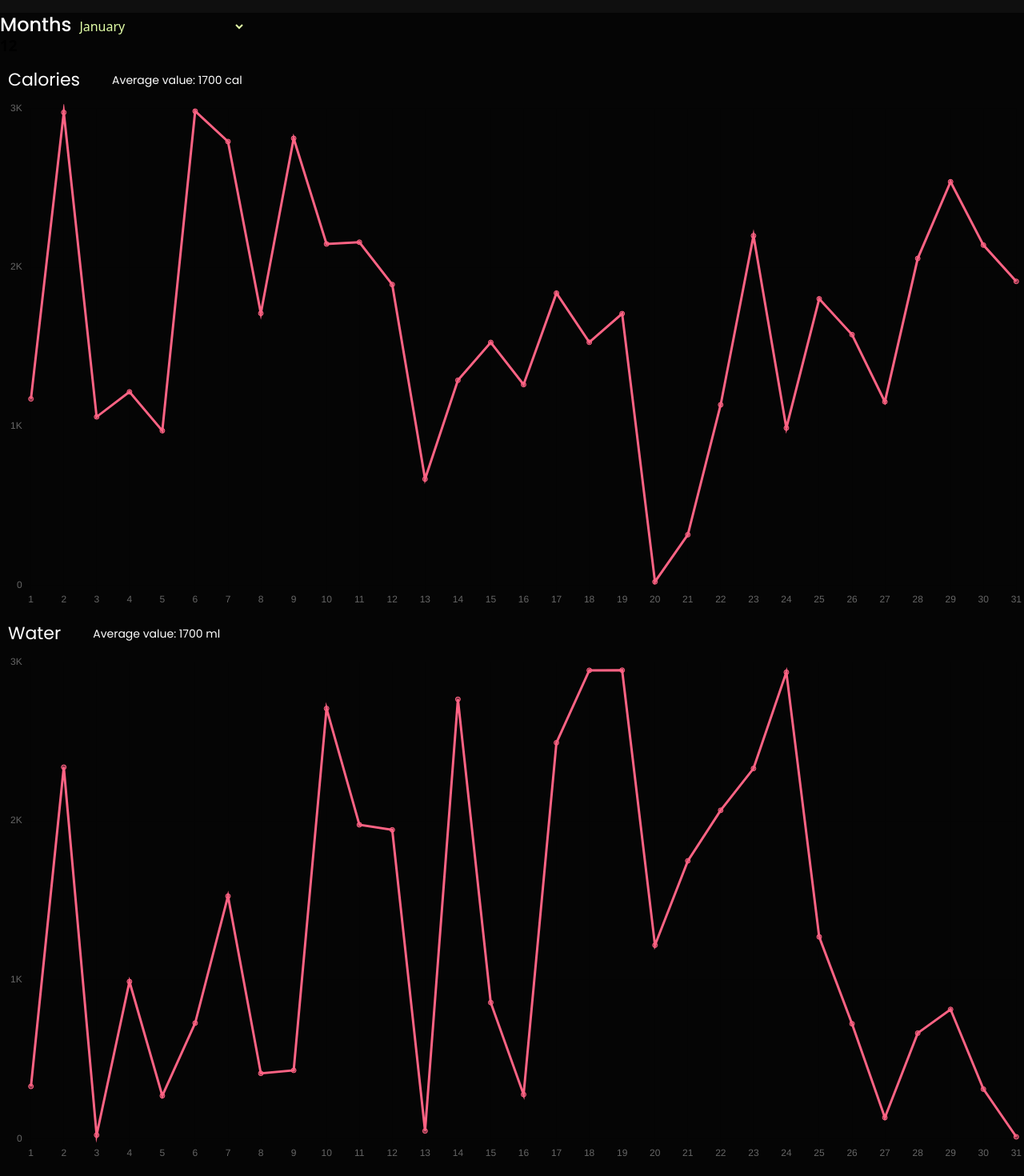
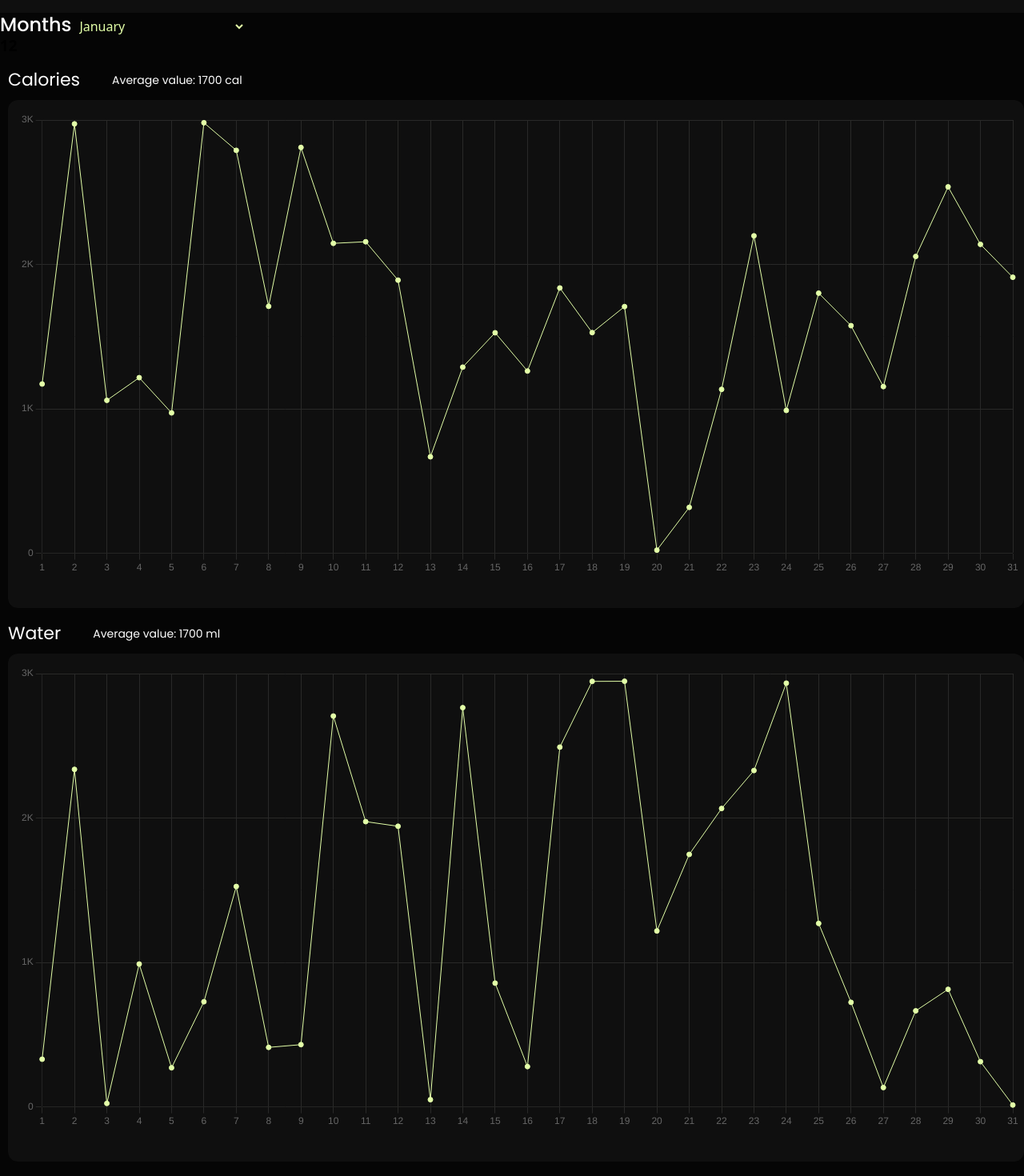
Before and after one commit to AnnaHort/HealthyHub, a React (Vite) app: page /HealthyHub/dashboard in a window 1280 px wide. Shown: the part 80-1550 px from the top of the page at 80% size. Built offline with nearby package versions, Linux system fonts and the light colour scheme.

Commit message:
I've added indents for the chart, a grid, and changed styles for the graph line.

```diff
--- a/src/components/Dashboard/Line/calories.jsx
+++ b/src/components/Dashboard/Line/calories.jsx
@@ -24,7 +24,7 @@ ChartJS.register(
 import styled from 'styled-components';
 
 const Container = styled.div`
-padding-left: 10px;
+  margin-left: 10px;
   overflow-y: auto;
 `;
 
@@ -56,14 +56,14 @@ const CaloriesDesc = styled.p`
 `;
 
 const ChartsContainer = styled.div`
+  display: flex;
+  min-width: 676px;
+  width: 100%;
+  margin: 0 auto;
   border-radius: 12px;
   overflow-x: auto;
   overflow-y: hidden;
   white-space: nowrap;
-  min-width: 676px;
-  width: 100%;
-  margin: 0 auto;
-  display: flex;
 `;
 
 const CaloriesDashboard = () => {
@@ -78,14 +78,15 @@ const CaloriesDashboard = () => {
     scales: {
       x: {
         beginAtZero: true,
-      grid: {
-        display: true, // Отображение сетки по оси X
-        color: 'rgba(0, 0, 0, 0.1)', // Цвет сетки по оси X
-        borderColor: 'rgba(0, 0, 0, 0.1)', // Цвет линий сетки по оси X
+        grid: {
+          display: true,
+          color: '#292928',
+          borderColor: '#292928',
+        },
+
       },
-      },
-
       y: {
+        position: 'left',
         ticks: {
           beginAtZero: true,
           stepSize: 1000,
@@ -96,10 +97,23 @@ const CaloriesDashboard = () => {
             return value;
           },
         },
+        grid: {
+          display: true,
+          color: '#292928',
+          borderColor: '#292928',
+        },
+
+      },
+    },
+    layout: {
+      padding: {
+        left: 14,
+        right: 14,
+        top: 25,
+        bottom: 40,
       },
     },
   };
-
 
   const labels = [];
   for (let i = 1; i <= 31; i++) {
@@ -112,23 +126,13 @@ const CaloriesDashboard = () => {
       {
         label: 'Calories',
         data: labels.map(() => faker.datatype.number({ min: 0, max: 3000 })),
-        borderColor: 'rgb(255, 99, 132)',
-        backgroundColor: 'rgba(255, 99, 132, 0.5)',
+        borderColor: '#e3ffa8',
+        backgroundColor: '#0F0F0F',
+        pointBackgroundColor: '#e3ffa8',
+        borderWidth: 1,
+
       },
     ],
-
-    element: {
-      point: {
-        layout: {
-          padding: {
-            left: 10, // Внутренний отступ слева
-            right: 10, // Внутренний отступ справа
-            top: 10, // Внутренний отступ сверху
-            bottom: 10, // Внутренний отступ снизу
-          },
-        },
-      },
-    },
   };
   return (
     <Container>
@@ -138,7 +142,11 @@ const CaloriesDashboard = () => {
       </TitleContainer>
 
       <ChartsContainer>
-        <Line options={options} data={data} />
+        <Line
+          options={options}
+          data={data}
+          style={{ backgroundColor: '#0F0F0F', borderRadius: '12px', }}
+        />
       </ChartsContainer>
     </Container>
   );
--- a/src/components/Dashboard/Line/water.jsx
+++ b/src/components/Dashboard/Line/water.jsx
@@ -24,9 +24,9 @@ ChartJS.register(
 import styled from 'styled-components';
 
 const Container = styled.div`
-  padding-left: 10px;
+  margin-left: 10px;
+  margin-bottom: 40px;
   overflow-x: auto;
-  margin-bottom: 40px;
 `;
 
 const TitleContainer = styled.div`
@@ -56,14 +56,14 @@ const WaterDesc = styled.p`
 `;
 
 const ChartsContainer = styled.div`
+  display: flex;
+  min-width: 676px;
+  width: 100%;
+  margin: 0 auto;
   border-radius: 12px;
   overflow-x: auto;
   overflow-y: hidden;
   white-space: nowrap;
-  min-width: 676px;
-  width: 100%;
-  margin: 0 auto;
-  display: flex;
 `;
 
 
@@ -80,9 +80,14 @@ const WaterDashboar = () => {
      scales: {
        x: {
          beginAtZero: true,
+         grid: {
+           display: true,
+           color: '#292928',
+           borderColor: '#292928',
+         },
        },
-
        y: {
+         position: 'left',
          ticks: {
            beginAtZero: true,
            stepSize: 1000,
@@ -93,6 +98,19 @@ const WaterDashboar = () => {
              return value;
            },
          },
+         grid: {
+           display: true,
+           color: '#292928',
+           borderColor: '#292928',
+         },
+       },
+     },
+     layout: {
+       padding: {
+         left: 14,
+         right: 14,
+         top: 25,
+         bottom: 40,
        },
      },
    };
@@ -108,8 +126,10 @@ const WaterDashboar = () => {
          {
            label: 'Calories',
            data: labels.map(() => faker.datatype.number({ min: 0, max: 3000 })),
-           borderColor: 'rgb(255, 99, 132)',
-           backgroundColor: 'rgba(255, 99, 132, 0.5)',
+           borderColor: '#e3ffa8',
+           backgroundColor: '#0F0F0F',
+           pointBackgroundColor: '#e3ffa8',
+           borderWidth: 1,
          },
        ],
      };
@@ -121,10 +141,12 @@ const WaterDashboar = () => {
           <WaterDesc>Average value: 1700 ml</WaterDesc>
         </TitleContainer>
 
-        <ChartsContainer >
-
-            <Line options={options} data={data} />
-
+        <ChartsContainer>
+          <Line
+            options={options}
+            data={data}
+            style={{ backgroundColor: '#0F0F0F', borderRadius: "12px", }}
+          />
         </ChartsContainer>
       </Container>
     );
```
